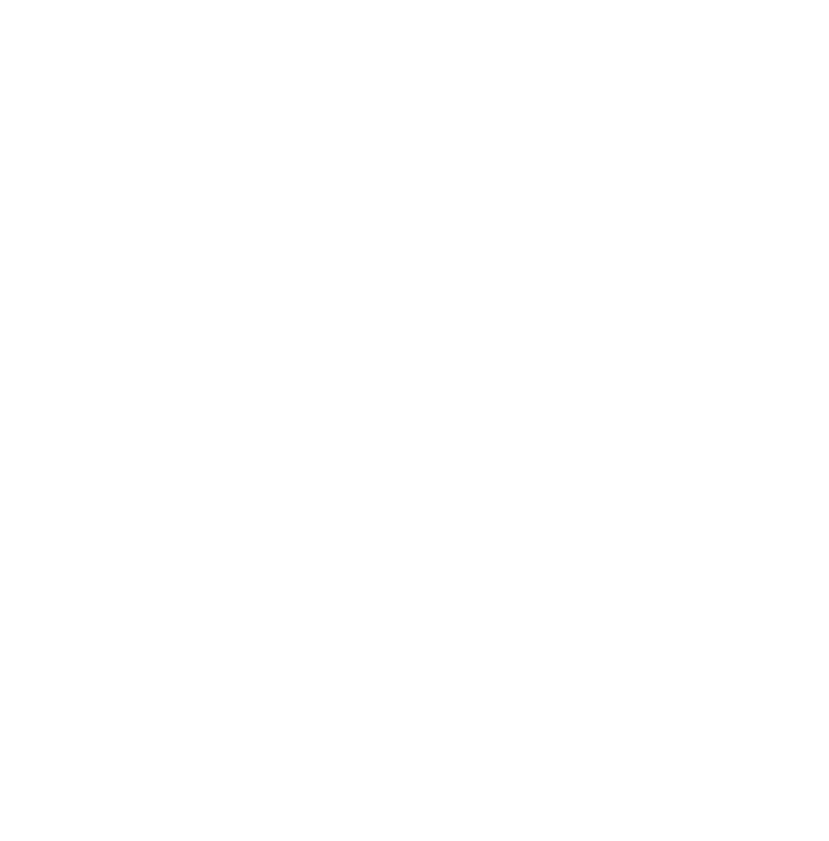
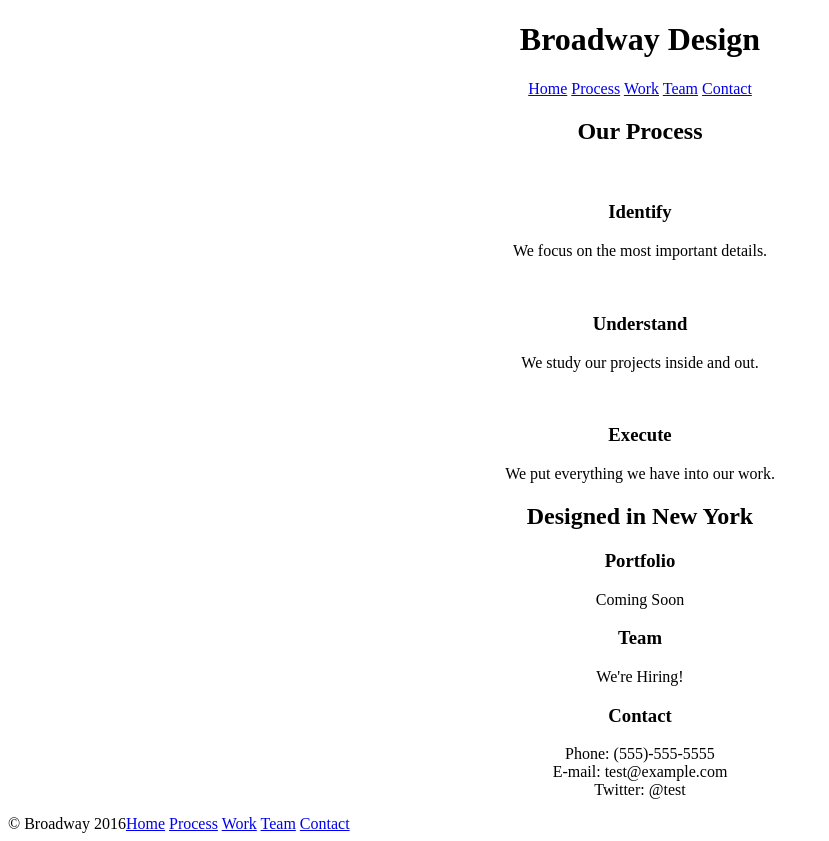
Before and after one commit to DrD4nger/broadway, a plain HTML site: page index.html in a window 1280 px wide. Shown: the whole page, without its empty margins (0-829 px from the left). Before the commit the page ends 800 px from the top, so only its background shows below. Drawn offline with Linux system fonts and the light colour scheme.

Commit message:
Add all HTML for the page

```diff
--- a/index.html
+++ b/index.html
@@ -1,10 +1,54 @@
 <!DOCTYPE html>
 <html>
   <head>
+    <link type="text/css" rel="stylesheet" href="./resources/css/style.css">
     <meta charset="utf-8">
-    <title>Broadway</title>
+    <title>Broadway Design</title>
   </head>
   <body>
+    <div class="center">
+      <div class="background_image" id="header">
+        <h1>Broadway Design</h1>
+        <nav class="vertical">
+          <a href="#header">Home</a>
+          <a href="#process">Process</a>
+          <a href="#work">Work</a>
+          <a href="#team">Team</a>
+          <a href="#contact">Contact</a>
+        </nav>
+      </div>
 
+      <h2 id="process">Our Process</h2>
+      <img src="" alt="">
+      <h3>Identify</h3>
+      <p>We focus on the most important details.</p>
+      <img src="" alt="">
+      <h3>Understand</h3>
+      <p>We study our projects inside and out.</p>
+      <img src="" alt="">
+      <h3>Execute</h3>
+      <p>We put everything we have into our work.</p>
+
+      <h2 class="background_image">Designed in New York</h2>
+
+      <h3 id="work">Portfolio</h3>
+      <p>Coming Soon</p>
+      <h3 id="team">Team</h3>
+      <p>We're Hiring!</p>
+      <h3 id="contact">Contact</h3>
+      <p>Phone: (555)-555-5555<br />E-mail: test@example.com<br />Twitter: @test</p>
+    </div>
+    <div class="footer dim_gray horizontal">
+      <div id="copyright">
+        &copy; Broadway 2016
+      </div>
+      <nav>
+        <a href="#header">Home</a>
+        <a href="#process">Process</a>
+        <a href="#work">Work</a>
+        <a href="#team">Team</a>
+        <a href="#contact">Contact</a>
+      </nav>
+    </div>
   </body>
 </html>
--- a/resources/css/style.css
+++ b/resources/css/style.css
@@ -0,0 +1,11 @@
+.center {
+  text-align: center;
+}
+
+.horizontal {
+  text-align:
+}
+
+#copyright {
+  float: left;
+}
```
